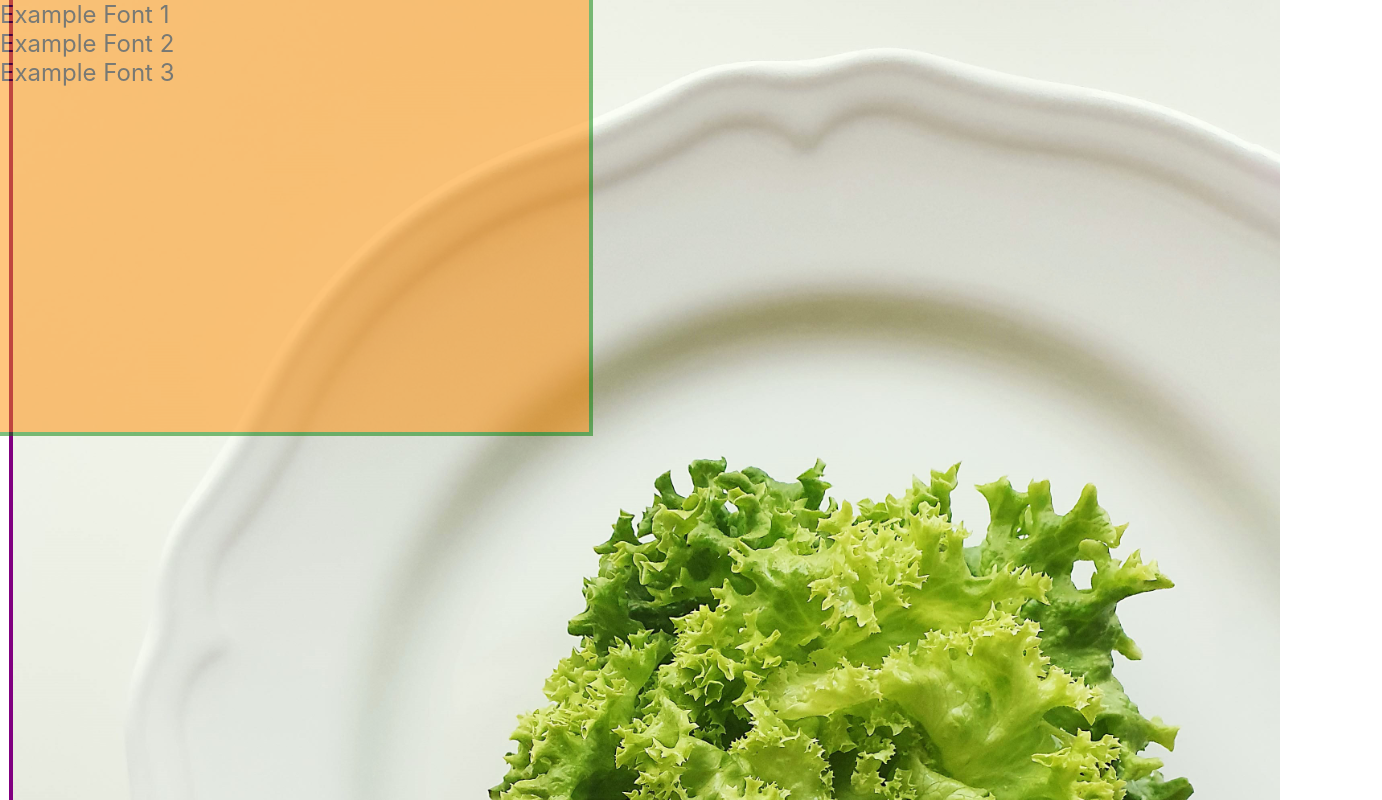
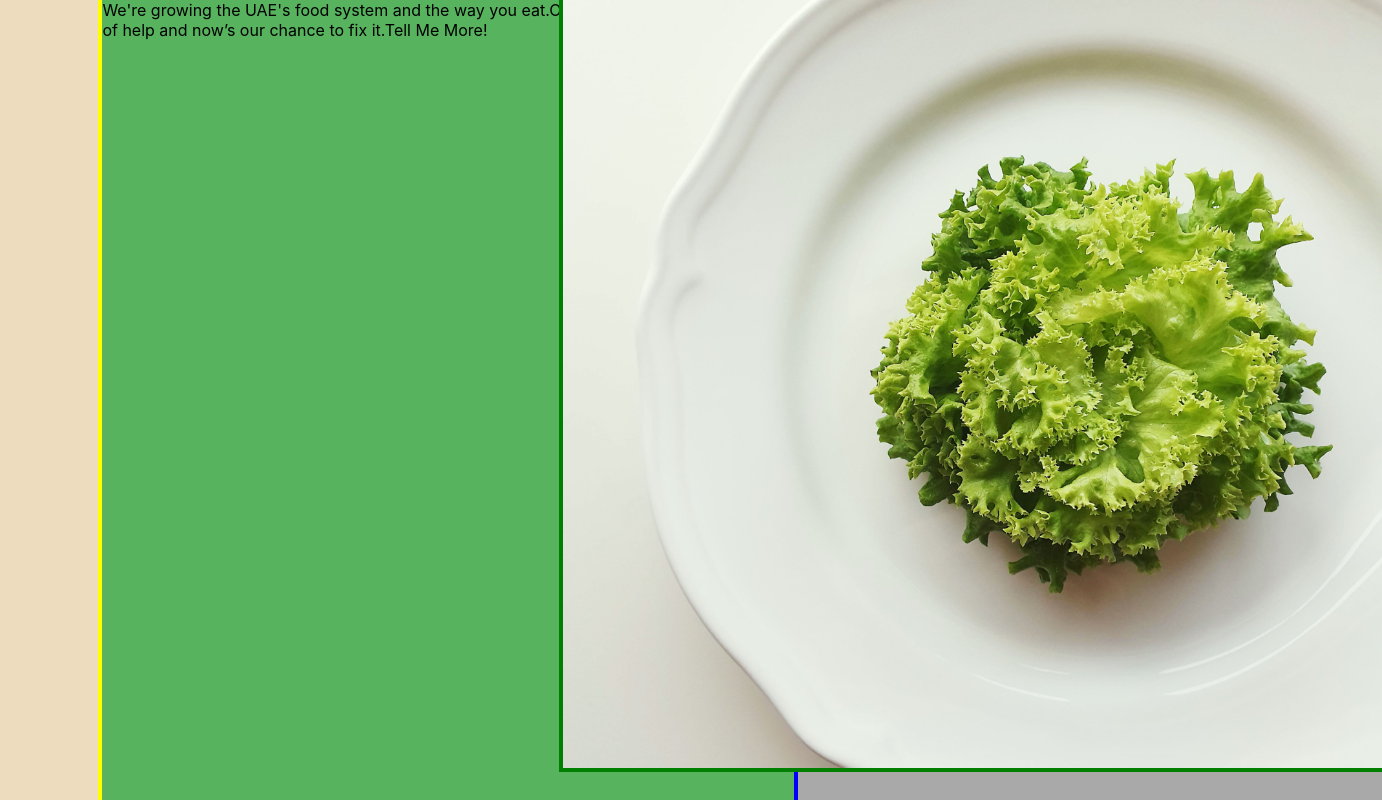
Before and after one commit to JuanTValdez/smart_acres, a React (Create React App) app: page / in a window 1280 px wide. Shown: the top 800 px of the page, 1382 px wide, since content can reach past the window. Built offline with nearby package versions, Linux system fonts and the light colour scheme.

Commit message:
added and styled img in first section

```diff
--- a/src/App.css
+++ b/src/App.css
@@ -1,6 +1,6 @@
-/* .App {
-  text-align: center;
-} */
+.App {
+	width: 100%;
+}
 
 :root {
 	/* Colors */
@@ -25,6 +25,12 @@
 	padding: 0;
 }
 
+body {
+	width: 100%;
+	margin-left: 8%;
+	background-color: #eddcbd;
+}
+
 .ol_red {
 	outline: 4px solid red;
 	background-color: grey;
@@ -32,6 +38,7 @@
 
 .ol_blue {
 	outline: 4px solid blue;
+	background-color: #57b35e;
 }
 
 .ol_green {
@@ -103,18 +110,31 @@ nav {
 
 /* NEXT SECTION */
 
-img {
-	object-fit: contain;
+.flex_r_wrap {
+	display: flex;
+	flex-wrap: wrap;
 }
-.image_1 {
+
+.container_main {
+	position: relative;
+}
+
+.container_1 {
 	position: absolute;
 	right: 0%;
-	/* height: 54vh; */
-	/* min-width: 64vw; */
+
+	height: 96vh;
+	width: 64vw;
+	/* width: 64%; */
 }
 
-.left_1 {
-	height: 54vh;
-	width: 46vw;
-	opacity: 50%;
+.container_1 img {
+	width: 100%;
+	max-height: 100%;
+	object-fit: cover;
 }
+
+.container_2 {
+	height: 1275px;
+	max-width: 54%;
+}
--- a/src/App.js
+++ b/src/App.js
@@ -4,53 +4,31 @@ import Lettuceplate from './images/lettuceplate_sml.png';
 function App() {
 	return (
 		<div className='App'>
-			{/* <div className="section">
+			{/* <nav className='nav_bar'>
+				<div className='logo'>Logo</div>
+				<div className='nav_links ultra'>
+					<span className='nav_links ultra'>Green Team</span>
 
-      <nav className="nav_bar">
-          <div className="logo">
+					<span className='nav_links ultra'>Start Smart</span>
 
-            Logo
+					<span className='nav_links ultra'>Community</span>
 
-          </div>
-          <div className="nav_links ultra">
+					<span className='nav_links ultra'>Contact Us</span>
+				</div>
+			</nav> */}
 
-              <span className="nav_links ultra" >
-                Green Team
-              </span>
-
-              <span className="nav_links ultra">
-                Start Smart
-              </span>
-
-              <span className="nav_links ultra">
-
-                Community
-              </span>
-
-              <span className="nav_links ultra">
-
-                Contact Us
-
-              </span>
-
-
-          </div>
-
-      </nav>
-
-    </div>  */}
-
-			<div className='container_flex_rw'>
-				<div className='image_1 ol_purple'>
+			<div className='container_main  flex_r-wrp ol_yellow'>
+				<div className='container_1 ol_green'>
 					<img src={Lettuceplate} alt='' />
 				</div>
 
-				<div className='container_flex_col left_1 ol_green'>
-					<span className='example_font'>Example Font 1</span>
-
-					<span className='example_font'>Example Font 2</span>
-
-					<span className='example_font'>Example Font 3</span>
+				<div className='container_2 ol_blue'>
+					<span>We're growing the UAE's food system and the way you eat.</span>
+					<span>
+						Our food system is in dire need of help and now’s our chance to fix
+						it.
+					</span>
+					<span>Tell Me More!</span>
 				</div>
 			</div>
 		</div>
```
